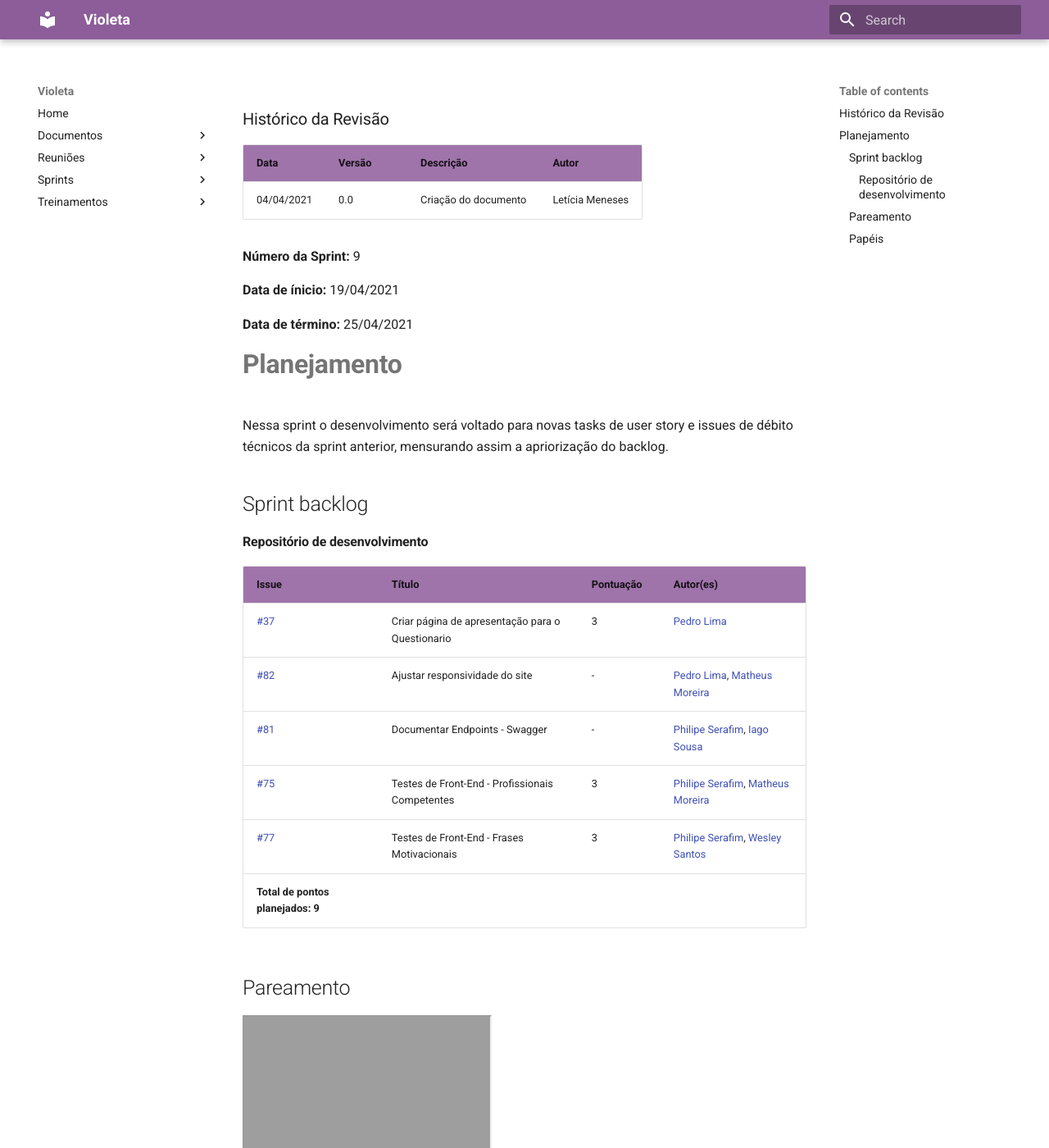
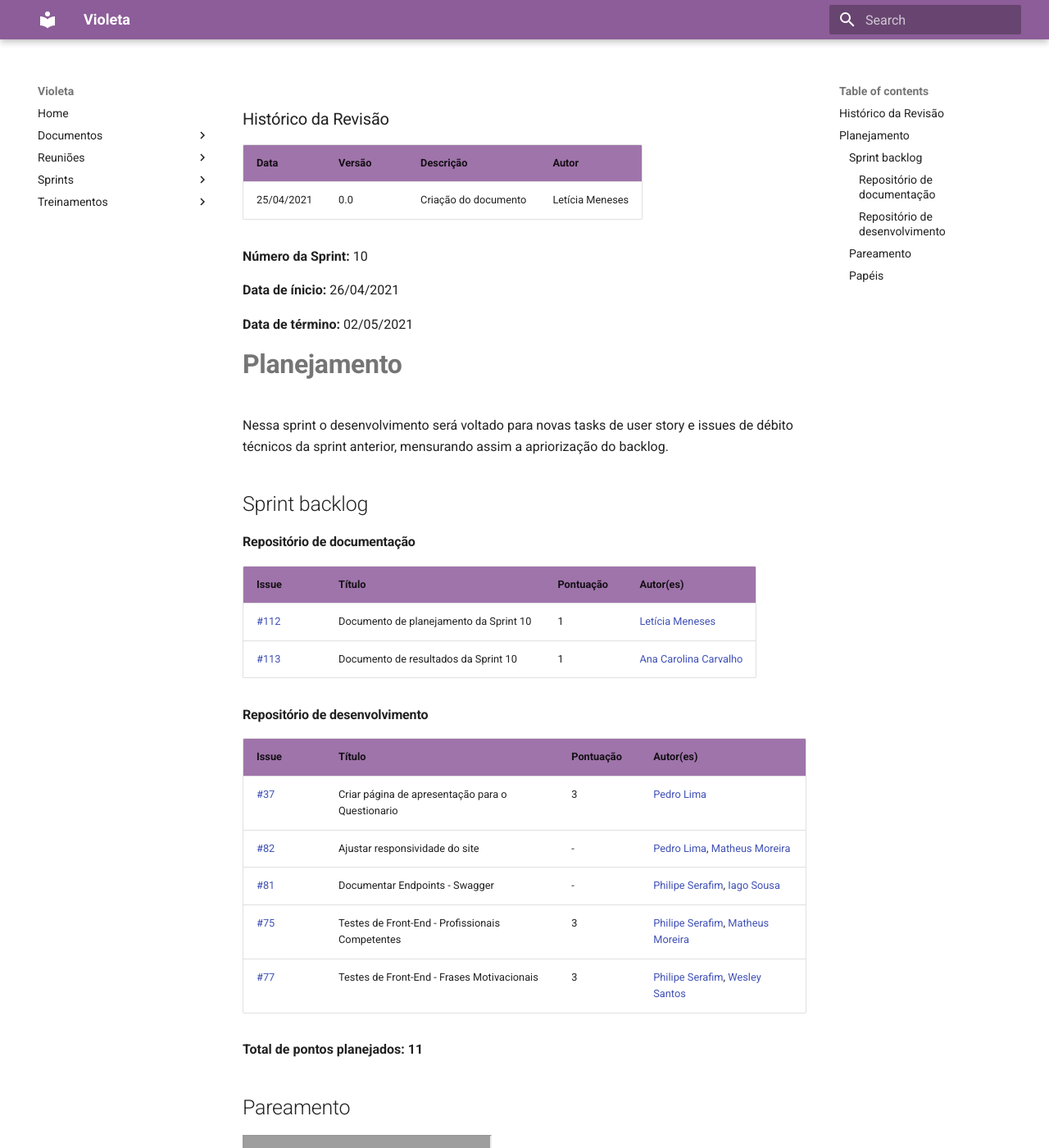
Before and after one commit to fga-eps-mds/2020.2-Violeta-Documentacao, an MkDocs documentation site: the page built from docs/Gerencia/sprints/sprint-10/planning_sprint10.md, in a window 1280 px wide and 1400 px high. Shown: the whole window at 82% size. Built offline with MkDocs 1.6.1 and Material for MkDocs 9.7.7, drawn with Linux system fonts in a browser that asks for light colours; grey boxes are pictures that could not be loaded.

Commit message:
Documento de planning da sprint 10

```diff
--- a/docs/Gerencia/sprints/sprint-10/planning_sprint10.md
+++ b/docs/Gerencia/sprints/sprint-10/planning_sprint10.md
@@ -1,19 +1,26 @@
 ### Histórico da Revisão
 | Data | Versão | Descrição | Autor |
 |---|---|---|---|
-| 04/04/2021| 0.0 |Criação do documento | Letícia Meneses |
+| 25/04/2021| 0.0 |Criação do documento | Letícia Meneses |
 
 
-**Número da Sprint:** 9
+**Número da Sprint:** 10
 
-**Data de ínicio:** 19/04/2021
+**Data de ínicio:** 26/04/2021
 
-**Data de término:** 25/04/2021
+**Data de término:** 02/05/2021
 
 # **Planejamento**
 Nessa sprint o desenvolvimento será voltado para novas tasks de user story e issues de débito técnicos da sprint anterior, mensurando assim a apriorização do backlog.
 
 ## Sprint backlog
+
+#### Repositório de documentação
+
+| Issue | Título | Pontuação | Autor(es) |
+|---|---|---|---|
+|[#112](https://github.com/fga-eps-mds/2020.2-Violeta-Documentacao/issues/112)| Documento de planejamento da Sprint 10 | 1 | [Letícia Meneses](https://github.com/mbslet) |
+|[#113](https://github.com/fga-eps-mds/2020.2-Violeta-Documentacao/issues/113)| Documento de resultados da Sprint 10 | 1 | [Ana Carolina Carvalho](https://github.com/anacarolcs) |
 
 #### Repositório de desenvolvimento
 
@@ -24,11 +31,12 @@ Nessa sprint o desenvolvimento será voltado para novas tasks de user story e is
 [#81](https://github.com/fga-eps-mds/2020.2-Violeta-Desenvolvimento/issues/38)| Documentar Endpoints - Swagger | - | [Philipe Serafim](https://github.com/philipeserafim), [Iago Sousa](https://github.com/iasousa) |
 [#75](https://github.com/fga-eps-mds/2020.2-Violeta-Desenvolvimento/issues/75)| Testes de Front-End - Profissionais Competentes | 3 | [Philipe Serafim](https://github.com/philipeserafim), [Matheus Moreira](https://github.com/mateus-lm) |
 [#77](https://github.com/fga-eps-mds/2020.2-Violeta-Desenvolvimento/issues/77)| Testes de Front-End - Frases Motivacionais | 3 | [Philipe Serafim](https://github.com/philipeserafim), [Wesley Santos](https://github.com/wesleysantos00) |
-<b>Total de pontos planejados: 9 </b>
+
+<b>Total de pontos planejados: 11 </b>
 
 ## Pareamento
 
-<iframe weidth="100%" height="500" src="https://docs.google.com/spreadsheets/d/e/2PACX-1vSUvF3lwINiA2gmoZeLfAFfI-sgInnqEVf4oq7nkh3joRHfGQgwIc63ij0wCB5oJzGtZirY3eT-hLjK/pubhtml?gid=1221651040&amp;single=true&amp;widget=true&amp;headers=false"></iframe>
+<iframe weidth="100%" height="500" src="https://docs.google.com/spreadsheets/d/e/2PACX-1vSUvF3lwINiA2gmoZeLfAFfI-sgInnqEVf4oq7nkh3joRHfGQgwIc63ij0wCB5oJzGtZirY3eT-hLjK/pubhtml?gid=1849644167&amp;single=true&amp;widget=true&amp;headers=false"></iframe>
 
 
 ## Papéis
```
